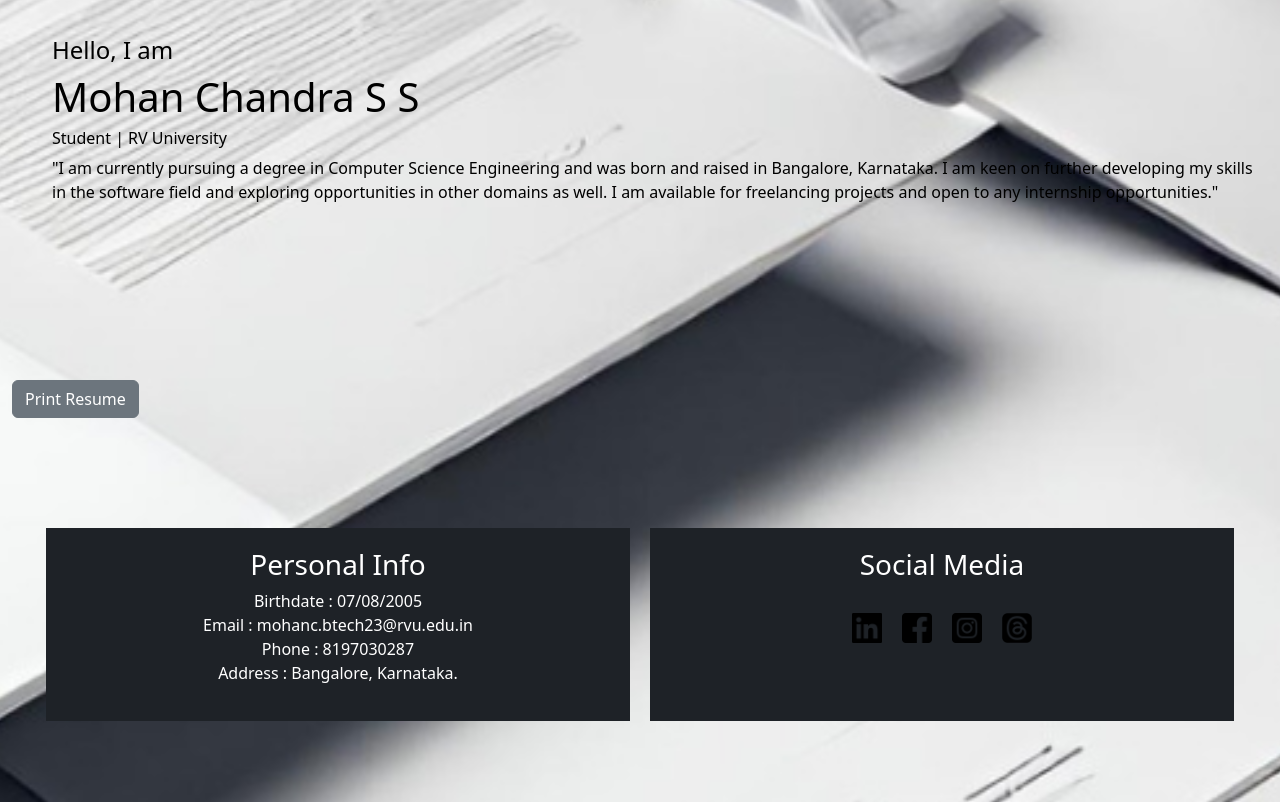
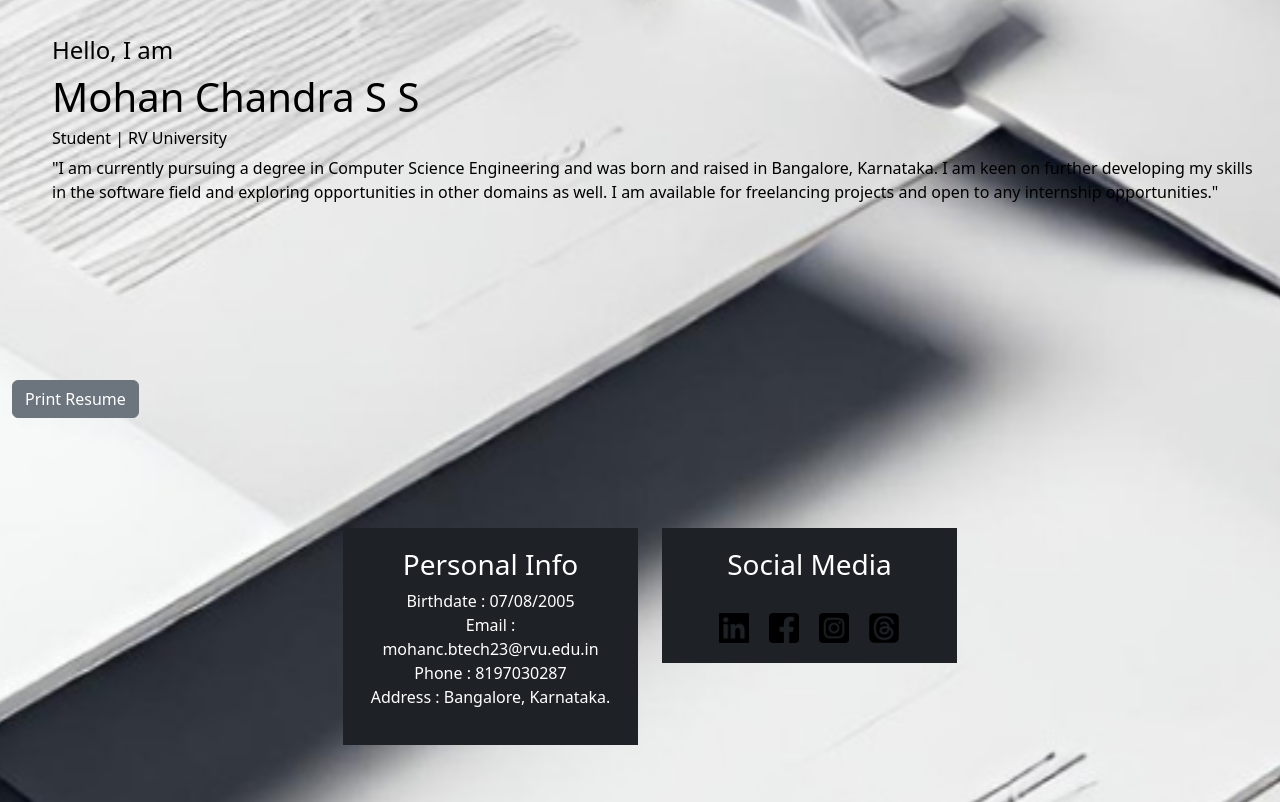
Before and after one commit to MohanChandraSS/MyPortfolio, a plain HTML site: page index.html in a window 1280 px wide. Shown: the part 150-952 px from the top of the page. Drawn offline with nearby package versions, Linux system fonts and the light colour scheme.

Commit message:
Update index.html

```diff
--- a/index.html
+++ b/index.html
@@ -215,6 +215,9 @@
      <!-- About Section -->
     <div class="container-fluid">
       <div id="about" class="about-section container-fluid">
+        <div class="row">
+          <!-- Personal Info Card -->
+          <div class="col-lg-6">
             <div class="about-card container-fluid">
               <h3 class="font-weight-light">Personal Info</h3>
               <span class="line mb-5"></span>
@@ -225,7 +228,10 @@
                 <li><span>Address</span> :  Bangalore, Karnataka.</li>
               </ul>
             </div>
-      <div class="about-card container-fluid ">
+          </div>
+      <!-- Social Media Card -->
+    <div class="col-lg-6">
+      <div class="about-card container-fluid">
         <h3 class="font-weight-light">Social Media</h3>
         <br>
         <div class="social-icons">
```
Lines whose indentation alone changed are shown as unchanged.
